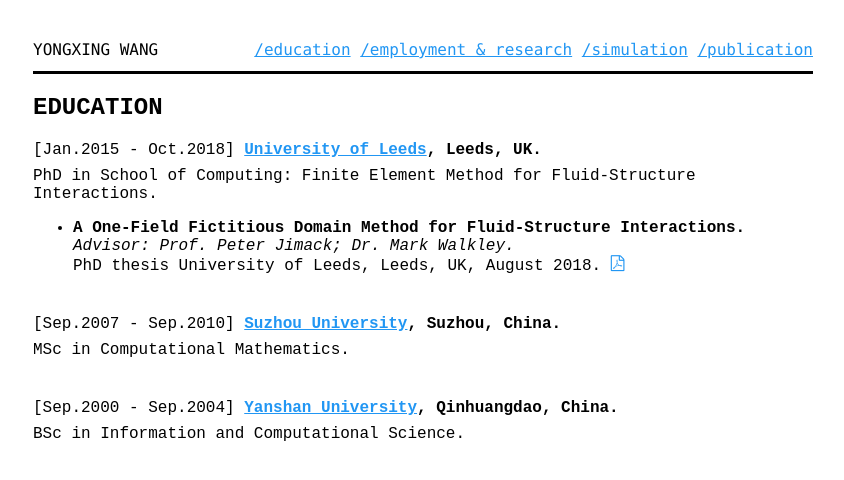
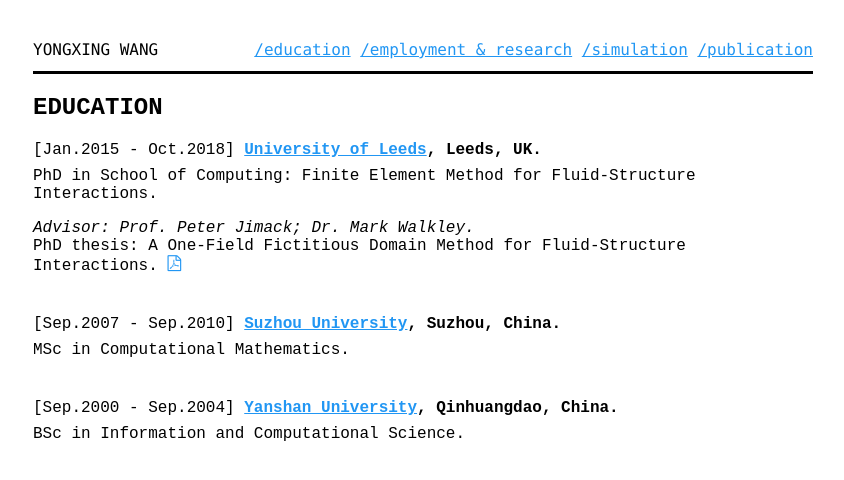
Before and after one commit to yongxingwang/yongxingwang.github.io, a Jekyll site: the page built from education.html, in a window 1280 px wide. Shown: the top 480 px of the page, without its empty margins (217-1061 px from the left). Built offline with Jekyll 4.4.1, drawn with Linux system fonts in a browser that asks for light colours; some web fonts are replaced.

Commit message:
Update education.html

```diff
--- a/education.html
+++ b/education.html
@@ -12,14 +12,11 @@
         <p>
             PhD in School of Computing: Finite Element Method for Fluid-Structure Interactions.
         </p>
-	 <ul>
-            <li>
-                <span class="ptitle">A One-Field Fictitious Domain Method for Fluid-Structure Interactions.</span>
+	<p>
                 <span class="author">Advisor: Prof. Peter Jimack; Dr. Mark Walkley.</span>
-                <span class="meta">PhD thesis University of Leeds, Leeds, UK, August 2018.
+                <span class="meta">PhD thesis: A One-Field Fictitious Domain Method for Fluid-Structure Interactions.
                 <a href="assets/pdf/wangphdthesis.pdf"><i class="icon-file-pdf-o" aria-hidden="true"><span class="sr">PDF</span></i></a></span>
- 	   </li>
-	 </ul>
+	 </p>
     </section>
 
     <section id="clic">
```
